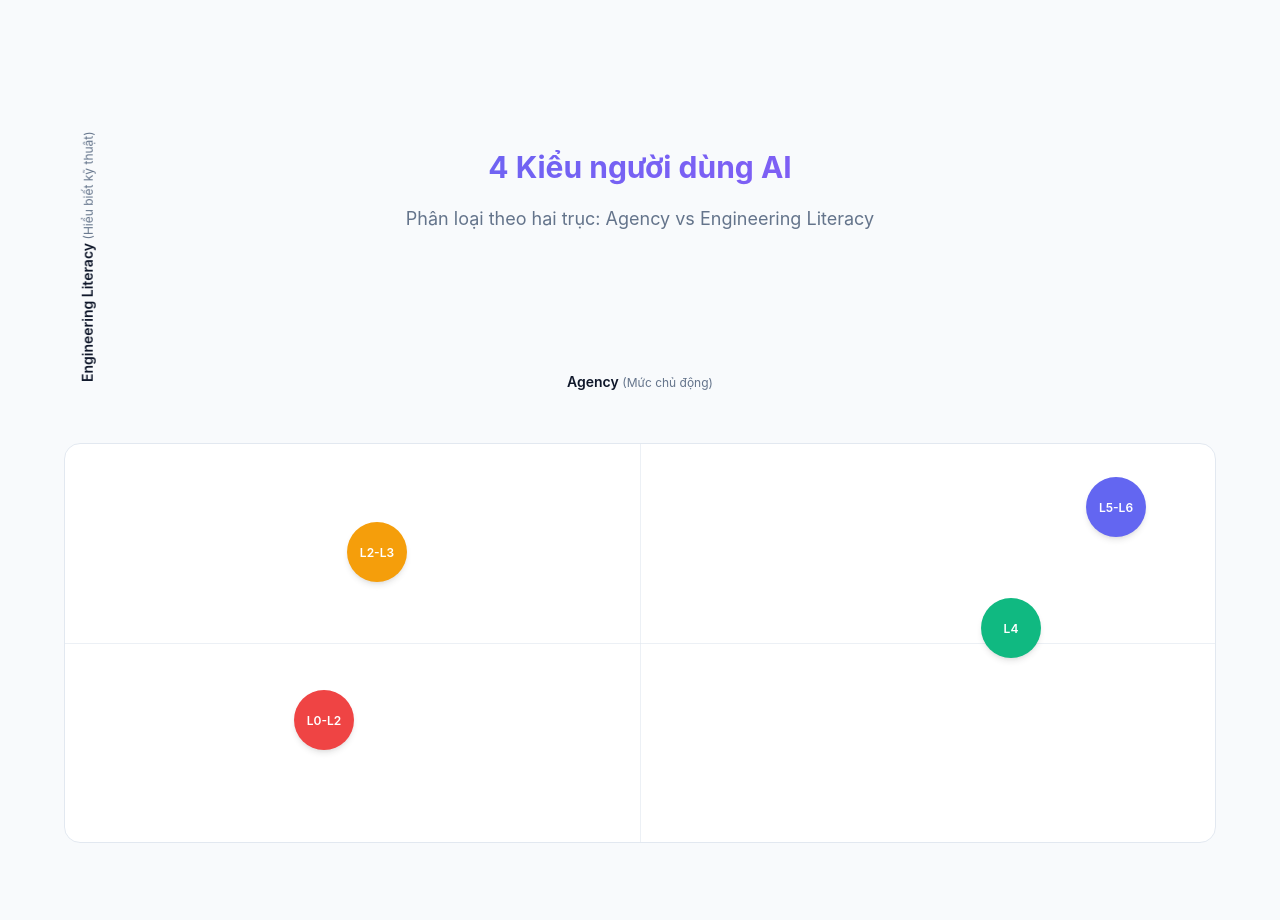
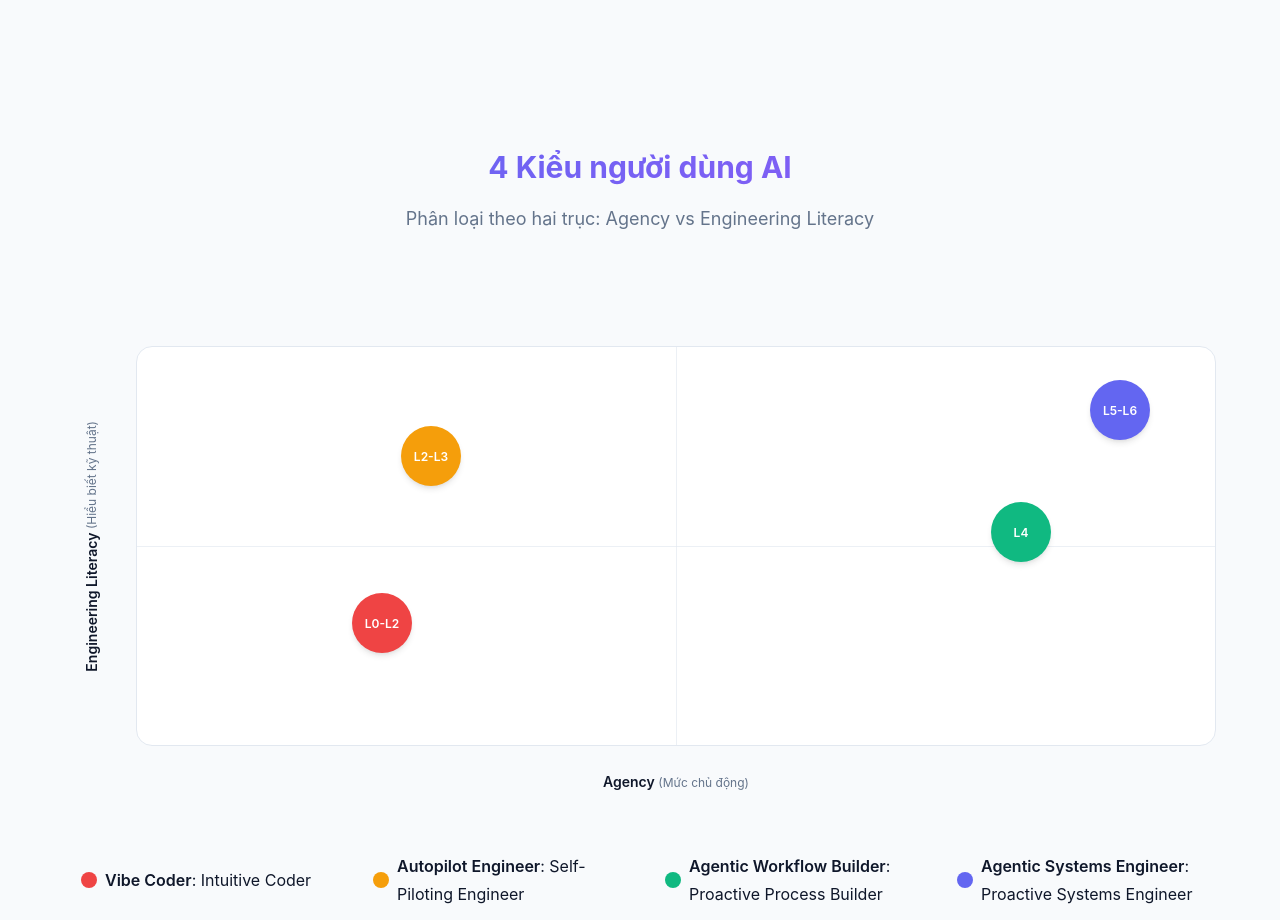
Before and after one commit to Thanhtran-165/Vibe-Coder, a plain HTML site: page index.html in a window 1280 px wide. Shown: the part 3920-4840 px from the top of the page. Drawn offline with Linux system fonts and the light colour scheme; animation ran at ten frames a second.

Commit message:
Fix and refine 4-user-types chart

```diff
--- a/assets/styles.css
+++ b/assets/styles.css
@@ -974,31 +974,35 @@ code {
    USER TYPES CHART
    ======================================== */
 .chart-container {
-    position: relative;
+    display: grid;
+    grid-template-columns: 56px 1fr;
+    grid-template-rows: 1fr auto;
+    column-gap: var(--space-md);
+    row-gap: var(--space-md);
+    align-items: center;
     padding: var(--space-2xl) 0;
 }
 
-.chart-axes {
-    position: relative;
-    margin-bottom: var(--space-xl);
-}
-
 .y-axis-label {
-    position: absolute;
-    left: var(--space-lg);
-    top: 50%;
-    transform: translateY(-50%) rotate(-90deg);
-    transform-origin: left center;
+    grid-column: 1;
+    grid-row: 1;
+    justify-self: center;
+    align-self: center;
+    writing-mode: vertical-rl;
+    transform: rotate(180deg);
     font-weight: var(--font-weight-semibold);
     font-size: var(--text-sm);
     white-space: nowrap;
 }
 
 .x-axis-label {
+    grid-column: 2;
+    grid-row: 2;
     text-align: center;
     font-weight: var(--font-weight-semibold);
     font-size: var(--text-sm);
-    margin-top: var(--space-lg);
+    margin: 0;
+    padding-top: var(--space-sm);
 }
 
 .small {
@@ -1008,13 +1012,15 @@ code {
 }
 
 .scatter-chart {
+    grid-column: 2;
+    grid-row: 1;
     position: relative;
     width: 100%;
     height: 400px;
     background-color: var(--color-bg-card);
     border: 1px solid var(--color-border);
     border-radius: var(--border-radius-xl);
-    margin: var(--space-2xl) 0;
+    margin: 0;
 }
 
 .scatter-chart::before,
@@ -1778,6 +1784,17 @@ code {
         grid-template-columns: 1fr;
     }
 
+    .chart-container {
+        grid-template-columns: 44px 1fr;
+        column-gap: var(--space-sm);
+        row-gap: var(--space-sm);
+    }
+
+    .y-axis-label,
+    .x-axis-label {
+        font-size: var(--text-xs);
+    }
+
     .scatter-chart {
         height: 300px;
     }
--- a/index.html
+++ b/index.html
@@ -175,13 +175,11 @@
                 <p class="section-subtitle">Phân loại theo hai trục: Agency vs Engineering Literacy</p>
             </div>
             <div class="chart-container">
-                <div class="chart-axes">
-                    <div class="y-axis-label">Engineering Literacy <span class="small">(Hiểu biết kỹ thuật)</span></div>
-                    <div class="x-axis-label">Agency <span class="small">(Mức chủ động)</span></div>
-                </div>
+                <div class="y-axis-label">Engineering Literacy <span class="small">(Hiểu biết kỹ thuật)</span></div>
                 <div class="scatter-chart" id="scatterChart">
                     <!-- User type points will be populated by JS -->
                 </div>
+                <div class="x-axis-label">Agency <span class="small">(Mức chủ động)</span></div>
             </div>
             <div class="user-types-legend" id="userTypesLegend">
                 <!-- Legend will be populated by JS -->
```
